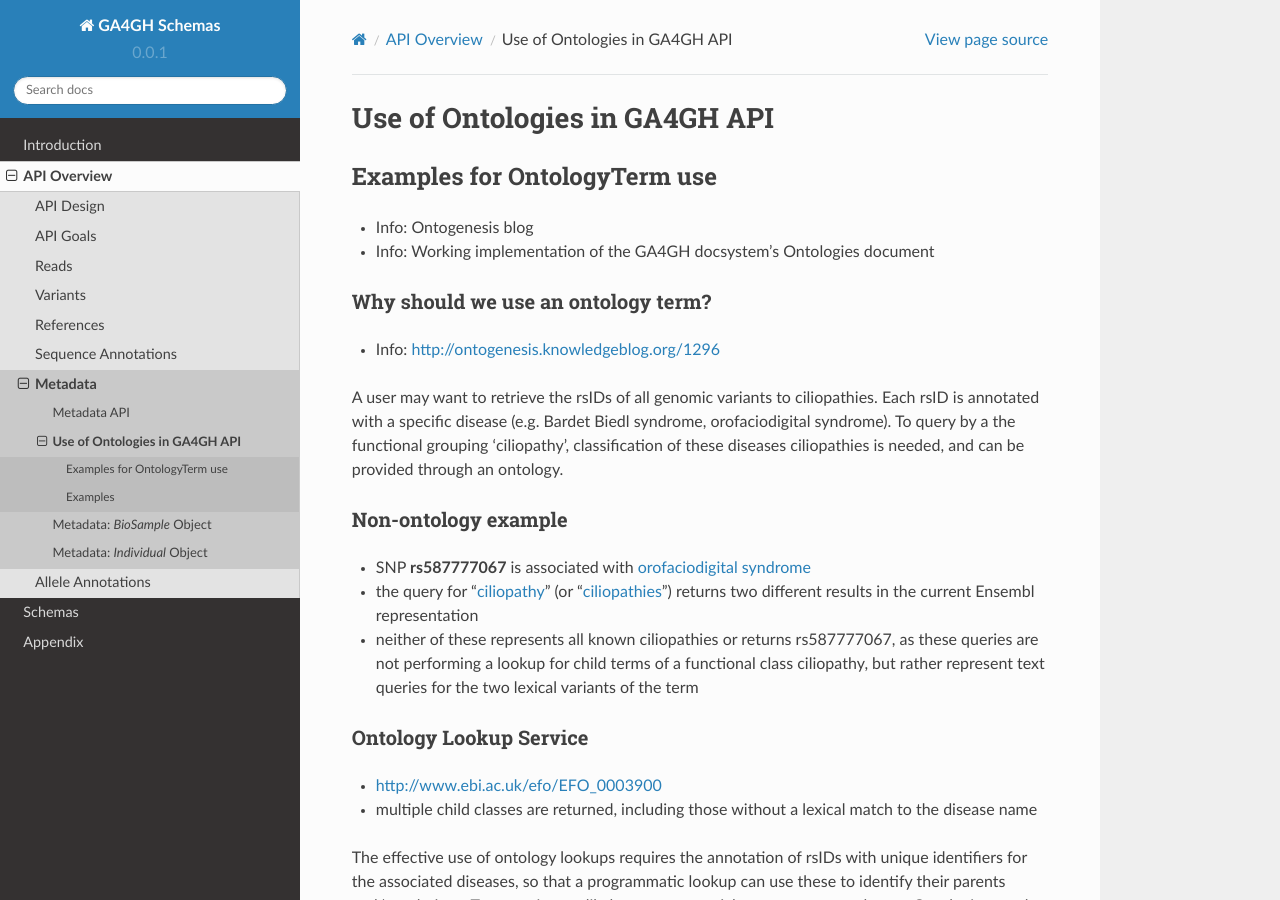
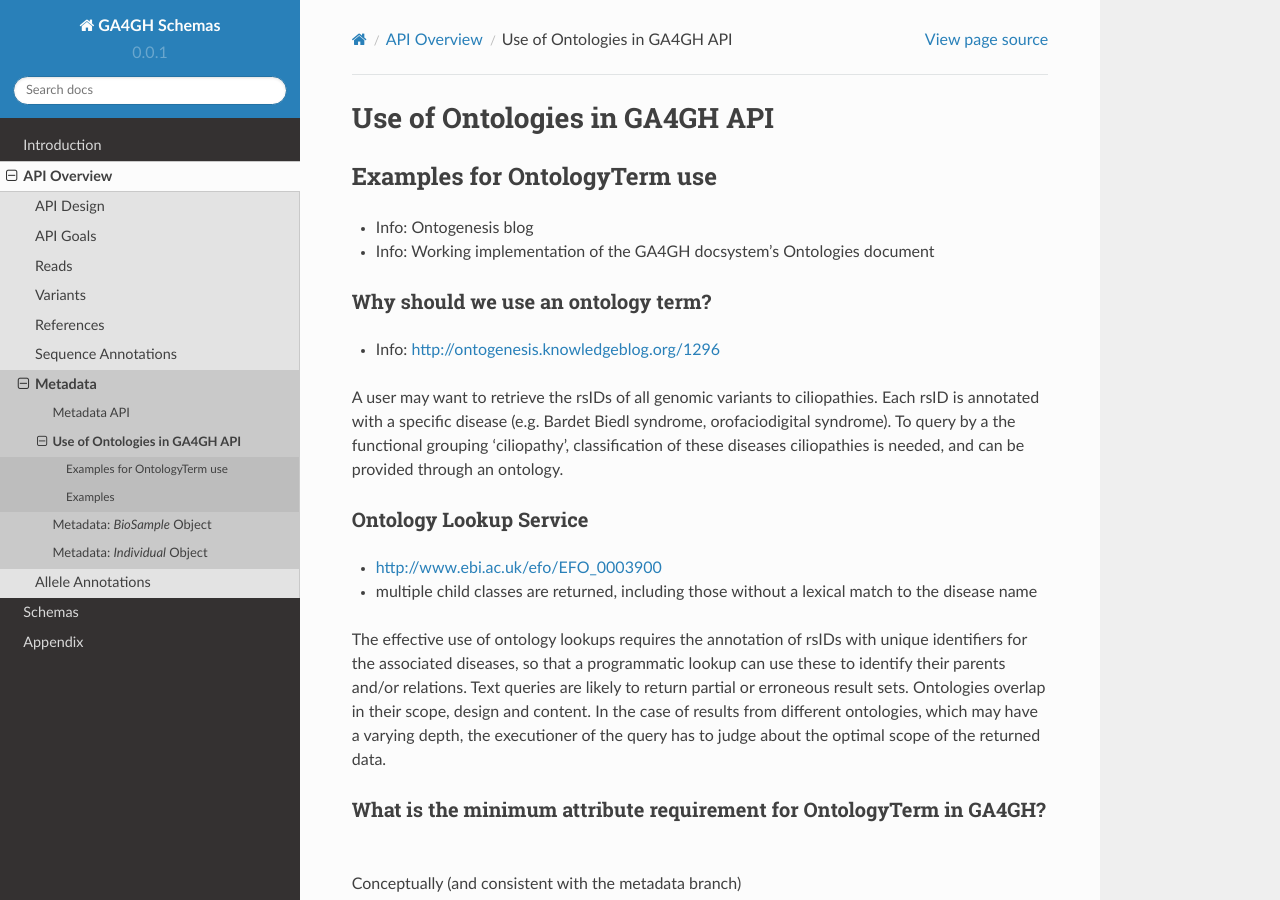
Before and after one commit to ga4gh/ga4gh-schemas, a Sphinx documentation site: the page built from doc/source/api/ontologies.rst, in a window 1280 px wide and 900 px high. Built offline with Sphinx 7.4.7 and the Read the Docs theme 2.0.0, drawn with Linux system fonts in a browser that asks for light colours.

Commit message:
removal of non-ontology example
As noted by @diekhans, the concrete non-ontology example does not belong in the documentation, especially as it may disappear (as noted by @dzerbino).

However:

* could be replaced with a more abstract example
* link to external information resources (e.g. specific blog entries) probably should also be considered unstable and be replaced with a summary description of the argumentation there

```diff
--- a/doc/source/api/ontologies.rst
+++ b/doc/source/api/ontologies.rst
@@ -17,18 +17,6 @@ Why should we use an ontology term?
 * Info: http://ontogenesis.knowledgeblog.org/1296
 
 A user may want to retrieve the rsIDs of all genomic variants to ciliopathies. Each rsID is annotated with a specific disease (e.g. Bardet Biedl syndrome, orofaciodigital syndrome). To query by a the functional grouping ‘ciliopathy’, classification of these diseases ciliopathies  is needed, and can be provided through an ontology.
-
-
-Non-ontology example
-=====================
-
-.. _ciliopathy: http://www.ensembl.org/Multi/Search/Results?q=ciliopathy
-.. _ciliopathies: http://www.ensembl.org/Multi/Search/Results?q=ciliopathy
-.. _`orofaciodigital syndrome`: http://www.ensembl.org/Homo_sapiens/Variation/Explore?r=1:200650139-200651139;v=rs587777067;vdb=variation;vf=64599886
-
-* SNP **rs587777067** is associated with `orofaciodigital syndrome`_
-* the query for "ciliopathy_" (or "ciliopathies_") returns two different results in the current Ensembl representation
-* neither of these represents all known ciliopathies or returns rs587777067, as these queries are not performing a lookup for child terms of a functional class ciliopathy, but rather represent text queries for the two lexical variants of the term
 
 
 Ontology Lookup Service
```
